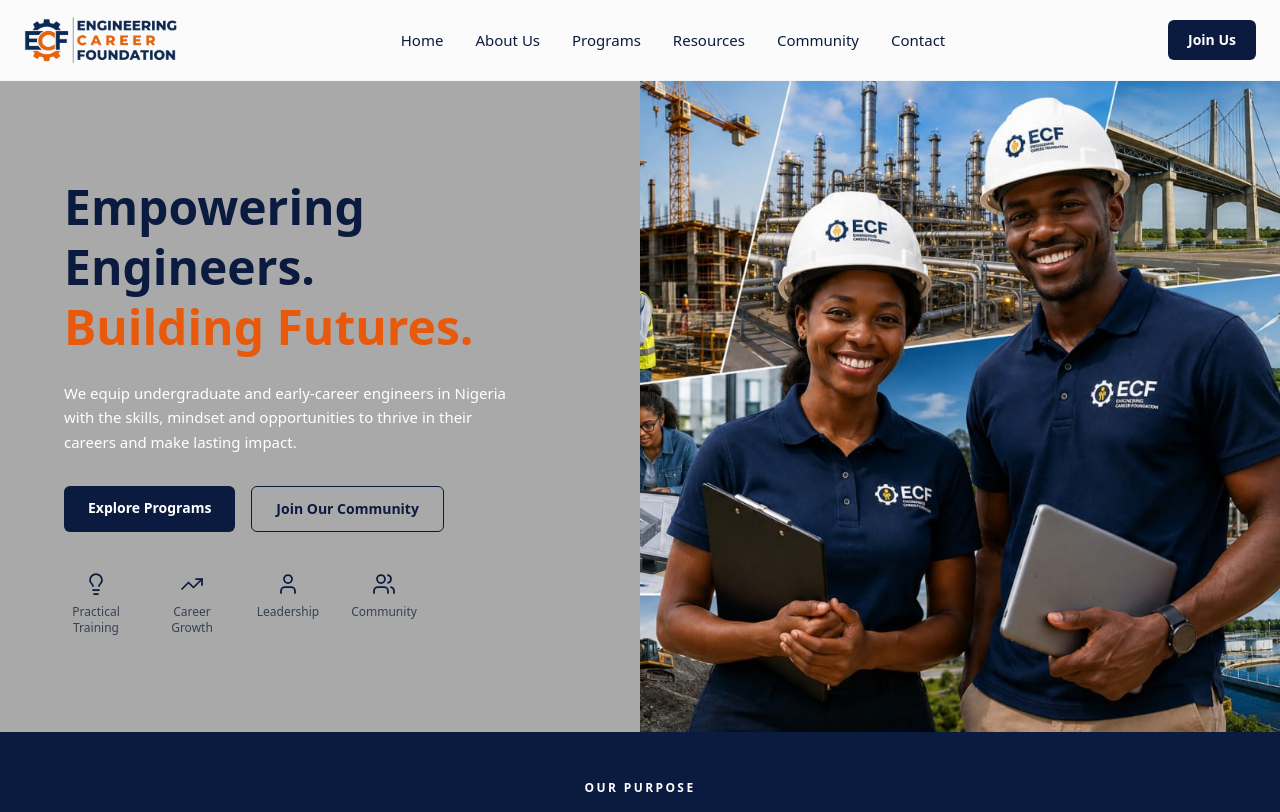
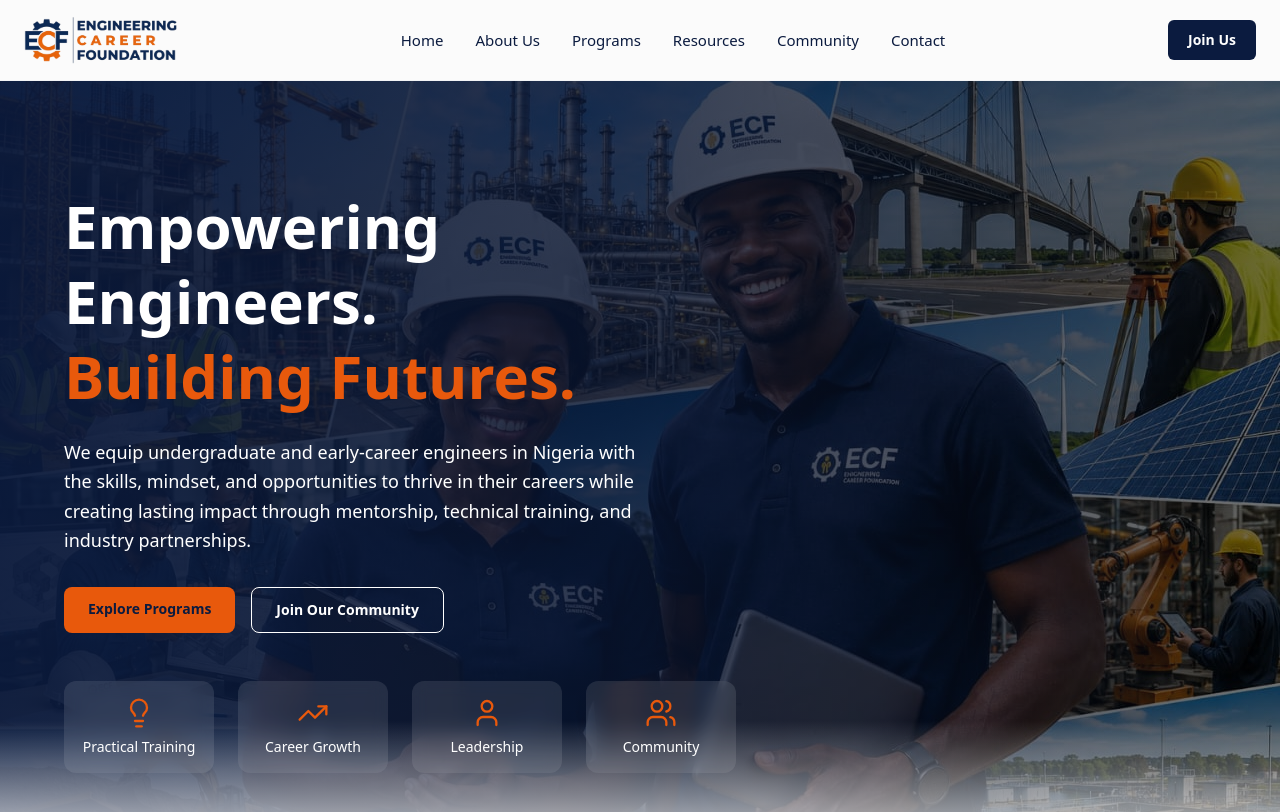
Before and after one commit to Techiechiemelum/engineering-career-foundation, a Next.js app: page / in a window 1280 px wide. Shown: the top 812 px of the page. Built offline with nearby package versions, Linux system fonts and the light colour scheme.

Commit message:
Update website

```diff
--- a/app/about/page.tsx
+++ b/app/about/page.tsx
@@ -37,7 +37,7 @@
           We started ECF because too many talented Nigerian engineers were
           graduating with strong technical foundations but limited exposure
           to the practical, professional and leadership skills employers
-          look for. Our programs close that gap — connecting students and
+          look for. Our programs close that gap connecting students and
           early-career engineers directly with mentors, industry tools and
           real-world opportunities.
         </p>
--- a/components/Hero.tsx
+++ b/components/Hero.tsx
@@ -10,10 +10,33 @@
 
 export default function Hero() {
   return (
-    <section id="home" className="grid grid-cols-1 lg:grid-cols-2">
-      {/* Left: copy */}
-      <div className="flex flex-col justify-center px-6 sm:px-10 lg:px-16 py-16 lg:py-24">
-        <h1 className="text-4xl sm:text-5xl font-extrabold leading-tight text-navy">
+    <section
+      id="home"
+      className="relative min-h-screen flex items-center overflow-hidden"
+    >
+      {/* Background Image */}
+      <Image
+        src="/images/hero-engineers.jpg.jpeg"
+        alt="Two engineers in hard hats standing at a construction site"
+        fill
+        priority
+        sizes="100vw"
+        className="object-cover"
+      />
+
+      {/* Dark Overlay */}
+      <div className="absolute inset-0 bg-black/55" />
+
+      {/* Left Gradient */}
+      <div className="absolute inset-0 bg-gradient-to-r from-navy/90 via-navy/60 to-transparent" />
+
+      {/* Bottom Fade */}
+      <div className="absolute inset-x-0 bottom-0 h-40 bg-gradient-to-b from-transparent to-white" />
+
+      {/* Content */}
+      <div className="relative z-10 mx-auto w-full max-w-7xl px-6 sm:px-10 lg:px-16 py-20">
+        <div className="max-w-2xl">
+          <h1 className="text-4xl sm:text-5xl lg:text-6xl font-extrabold leading-tight text-white">
             Empowering
             <br />
             Engineers.
@@ -21,47 +44,46 @@
             <span className="text-gold">Building Futures.</span>
           </h1>
 
-        <p className="mt-6 max-w-md text-white-600 text-[15px] leading-relaxed">
+          <p className="mt-6 text-lg leading-relaxed text-white/90 max-w-xl">
             We equip undergraduate and early-career engineers in Nigeria with
-          the skills, mindset and opportunities to thrive in their careers
-          and make lasting impact.
+            the skills, mindset, and opportunities to thrive in their careers
+            while creating lasting impact through mentorship, technical
+            training, and industry partnerships.
           </p>
 
           <div className="mt-8 flex flex-wrap gap-4">
             <a
               href="#programs"
-            className="rounded-md bg-navy px-6 py-3 text-sm font-semibold text-white hover:bg-navy-light transition-colors"
+              className="rounded-lg bg-gold px-6 py-3 text-sm font-semibold text-navy transition hover:opacity-90"
             >
               Explore Programs
             </a>
+
             <a
               href="#community"
-            className="rounded-md border border-navy px-6 py-3 text-sm font-semibold text-navy hover:bg-navy hover:text-white transition-colors"
+              className="rounded-lg border border-white px-6 py-3 text-sm font-semibold text-white transition hover:bg-white hover:text-navy"
             >
               Join Our Community
             </a>
           </div>
 
-        <ul className="mt-10 flex flex-wrap gap-x-8 gap-y-6">
+          <div className="mt-12 grid grid-cols-2 gap-6 sm:grid-cols-4">
             {FEATURES.map(({ icon: Icon, label }) => (
-            <li key={label} className="flex flex-col items-center gap-2 text-center w-16">
-              <Icon className="h-6 w-6 text-navy" strokeWidth={1.75} />
-              <span className="text-xs font-medium text-gray-700">{label}</span>
-            </li>
+              <div
+                key={label}
+                className="flex flex-col items-center rounded-xl bg-white/10 p-4 backdrop-blur-sm"
+              >
+                <Icon
+                  className="mb-2 h-8 w-8 text-gold"
+                  strokeWidth={1.75}
+                />
+                <span className="text-center text-sm font-medium text-white">
+                  {label}
+                </span>
+              </div>
             ))}
-        </ul>
           </div>
-
-      {/* Right: image */}
-      <div className="relative min-h-[360px] lg:min-h-full">
-        <Image
-          src="/images/hero-engineers.jpg.jpeg"
-          alt="Two engineers in hard hats standing at a construction site"
-          fill
-          priority
-           sizes="(max-width: 1024px) 100vw, 50vw"
-          className="object-cover"
-        />
+        </div>
       </div>
     </section>
   );
```
Lines whose indentation alone changed are shown as unchanged.
